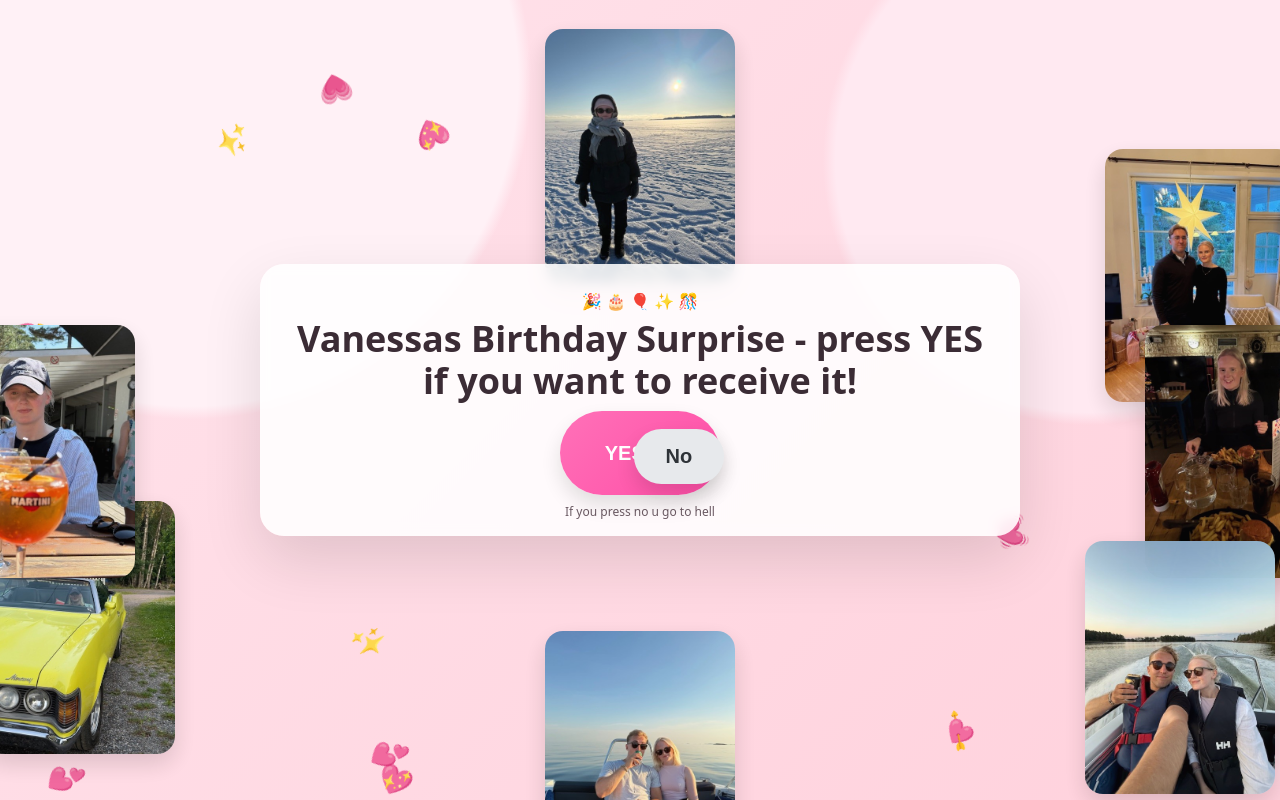
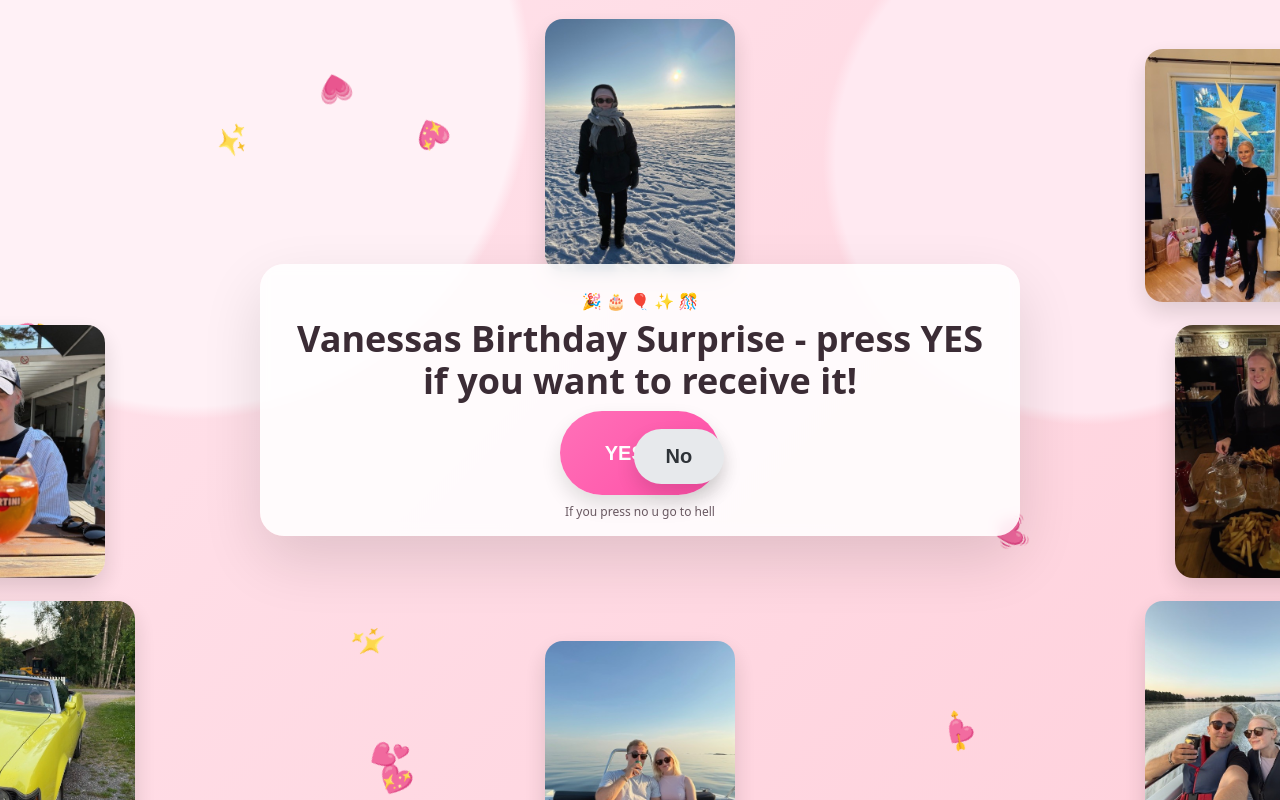
Before and after one commit to Blomqa/vanessa-bd, a plain HTML site: page index.html in a window 1280 px wide. Drawn offline with Linux system fonts and the light colour scheme.

Commit message:
Add files via upload

```diff
--- a/index.html
+++ b/index.html
@@ -6,9 +6,7 @@
   <title>Vanessa’s Birthday Surprise 🎉</title>
   <meta name="description" content="A little birthday surprise for Vanessa">
   <style>
-    :root{
-      --bg1:#ffe4ec; --bg2:#ffd1dc; --card:#ffffffdd; --pink:#ff4da6; --pink2:#ff71b8; --dark:#3b2c35;
-    }
+    :root{ --bg1:#ffe4ec; --bg2:#ffd1dc; --card:#ffffffdd; --pink:#ff4da6; --pink2:#ff71b8; --dark:#3b2c35; }
     *{box-sizing:border-box}
     html,body{height:100%}
     body{
@@ -30,7 +28,6 @@
     .btn-yes{ background:linear-gradient(135deg, var(--pink2), var(--pink)); color:white; min-width:160px; }
     .btn-yes:hover{ transform:translateY(-1px); }
     .btn-no{ background:#e7e9ec; color:#2e3338; min-width:90px; position:absolute; }
-
     .foot{ margin:8px 0 0; font-size:12px; color:#6b5a63; }
 
     /* Modal */
@@ -51,17 +48,14 @@
     .confetti i{ position:absolute; will-change:transform, opacity; animation:pop 1200ms ease-out forwards; font-style:normal; font-size:clamp(18px, 3.6vw, 28px); }
     @keyframes pop{ 0%{ transform: translate(var(--x,0), var(--y,0)) scale(.6) rotate(0); opacity:1;} 100%{ transform: translate(var(--xEnd,0), var(--yEnd,-240px)) scale(1.1) rotate(340deg); opacity:0;} }
 
-    /* Fixed, labeled spots around card (no randomness, no motion) */
+    /* Fixed spots around card */
     .ring { position:fixed; inset:0; z-index:2; pointer-events:none; }
     .ring img{ position:absolute; width: clamp(92px, 15vw, 190px); height:auto; border-radius:18px; box-shadow:0 10px 24px rgba(0,0,0,.14); object-fit:cover; opacity:0.98; }
-
-    /* Optional smaller on very small screens */
     @media (max-width: 520px){ .ring img{ width: clamp(80px, 26vw, 150px);} }
   </style>
 </head>
 <body>
   <div class="hearts" aria-hidden="true"></div>
-  <!-- Fixed photo ring around the card -->
   <div class="ring" id="ring" aria-hidden="true"></div>
 
   <main class="wrap" role="main">
@@ -122,19 +116,14 @@
       noBtn.style.left = left + 'px'; noBtn.style.top  = top + 'px';
     }
     setInterval(randomPosition, 1200);
-    ['mouseenter','mouseover','touchstart','click'].forEach(evt => {
-      noBtn.addEventListener(evt, (e)=>{ e.preventDefault(); randomPosition(); }, {passive:false});
-    });
-    document.addEventListener('mousemove', (e)=>{
-      const rect = noBtn.getBoundingClientRect(); const cx = rect.left + rect.width/2; const cy = rect.top + rect.height/2;
-      const dist = Math.hypot(e.clientX - cx, e.clientY - cy); if(dist < 120){ randomPosition(); }
-    });
+    ['mouseenter','mouseover','touchstart','click'].forEach(evt => { noBtn.addEventListener(evt, (e)=>{ e.preventDefault(); randomPosition(); }, {passive:false}); });
+    document.addEventListener('mousemove', (e)=>{ const rect = noBtn.getBoundingClientRect(); const cx = rect.left + rect.width/2; const cy = rect.top + rect.height/2; const dist = Math.hypot(e.clientX - cx, e.clientY - cy); if(dist < 120){ randomPosition(); } });
     window.addEventListener('load', randomPosition); window.addEventListener('resize', randomPosition);
 
     // Confetti
     function showConfetti(){
       const layer = document.getElementById('confetti'); const pieces = 60; const glyphs = ['💖','✨','🌹','💘','💕','🎉'];
-      const origin = yesBtn.getBoundingClientRect(); const centerX = origin.left + origin.width/2; const centerY = origin.top + origin.height/2;
+      const origin = yesBtn.getBoundingClientRect(); const centerX = origin.left + origin.width/2; const centerY = origin.top  + origin.height/2;
       for(let i=0;i<pieces;i++){
         const node = document.createElement('i'); node.textContent = glyphs[Math.floor(Math.random()*glyphs.length)];
         const angle = Math.random()*Math.PI*2; const radius = 8 + Math.random()*16; const x = Math.cos(angle)*radius; const y = Math.sin(angle)*radius;
@@ -144,31 +133,29 @@
       }
     }
 
-    // ----- Fixed labeled spots around the card (consistent on every refresh) -----
+    // ----- Fixed labeled spots with EXTRA side spacing -----
     function placeFixed(){
       const files = ['images/V1.jpg','images/V2.jpg','images/V3.jpg','images/V4.jpg','images/V5.jpg','images/V6.jpg','images/V7.jpg'];
       const ring = document.getElementById('ring'); ring.innerHTML = '';
       const card = document.getElementById('card'); const r = card.getBoundingClientRect();
 
-      // card center
       const cx = r.left + r.width/2; const cy = r.top + r.height/2;
 
-      // choose fixed offsets around the card (top, top-right, right, bottom-right, bottom, bottom-left, left)
+      // Increased vertical separation on left/right columns (±140px)
       const spots = [
-        {dx: 0,                 dy: -(r.height/2 + 160)}, // top
-        {dx:  (r.width/2 + 180), dy: -(r.height/2 + 40)}, // top-right
-        {dx:  (r.width/2 + 220), dy:   0},               // right
-        {dx:  (r.width/2 + 160), dy:  (r.height/2 + 80)}, // bottom-right
-        {dx:  0,                 dy:  (r.height/2 + 170)}, // bottom
-        {dx: -(r.width/2 + 180), dy:  (r.height/2 + 40)}, // bottom-left
-        {dx: -(r.width/2 + 220), dy:   0},               // left
+        {dx: 0,                   dy: -(r.height/2 + 170)}, // top
+        {dx:  (r.width/2 + 220),  dy: -(r.height/2 + 140)}, // top-right (moved further right & up)
+        {dx:  (r.width/2 + 250),  dy:   0},                 // right (pushed further right)
+        {dx:  (r.width/2 + 220),  dy:  (r.height/2 + 140)}, // bottom-right (moved further right & down)
+        {dx:  0,                   dy:  (r.height/2 + 180)}, // bottom
+        {dx: -(r.width/2 + 220),  dy:  (r.height/2 + 140)}, // bottom-left (further left & down)
+        {dx: -(r.width/2 + 250),  dy:   0},                 // left (pushed further left)
       ];
 
       files.forEach((src, i)=>{
         const img = document.createElement('img'); img.src = src; img.alt='';
         const spot = spots[i % spots.length];
         const x = cx + spot.dx; const y = cy + spot.dy;
-        // subtract approx half image size to center
         img.style.left = Math.round(x - 95) + 'px';
         img.style.top  = Math.round(y - 75) + 'px';
         ring.appendChild(img);
@@ -183,9 +170,7 @@
       document.getElementById('resultModal').classList.add('show'); showConfetti();
     });
 
-    document.getElementById('closeModal').addEventListener('click', ()=>{
-      document.getElementById('resultModal').classList.remove('show');
-    });
+    document.getElementById('closeModal').addEventListener('click', ()=>{ document.getElementById('resultModal').classList.remove('show'); });
 
     document.getElementById('addCal').addEventListener('click', ()=>{
       const title = 'Födelsedagsöverraskning: Date Night'; const description = 'Din gåva väntar på dig – från Janne 💖';
```
